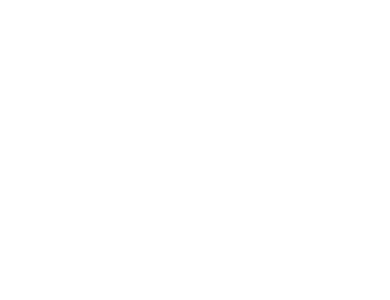
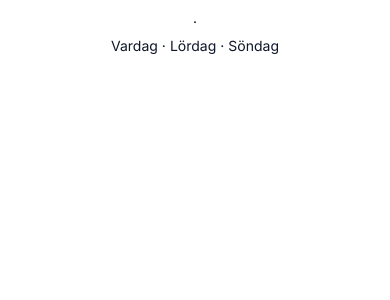
Before and after one commit to Poxie/orminge-grillen, a Next.js app: page / in a window 390 px wide. Shown: the top 300 px of the page. Built offline with nearby package versions, Linux system fonts and the light colour scheme.

Commit message:
Add banner

```diff
--- a/app/globals.css
+++ b/app/globals.css
@@ -1,3 +1,9 @@
 @tailwind base;
 @tailwind components;
 @tailwind utilities;
+
+@layer base {
+  .main-width {
+    @apply w-main max-w-main mx-auto;
+  }
+}
--- a/app/layout.tsx
+++ b/app/layout.tsx
@@ -1,6 +1,7 @@
 import type { Metadata } from "next";
 import { Inter } from "next/font/google";
 import "./globals.css";
+import Banner from "@/components/banner";
 
 const inter = Inter({ subsets: ["latin"] });
 
@@ -16,7 +17,10 @@
 }>) {
   return (
     <html lang="en">
-      <body className={inter.className}>{children}</body>
+      <body className={inter.className}>
+        <Banner />
+        {children}
+      </body>
     </html>
   );
 }
--- /dev/null
+++ b/components/banner/index.tsx
@@ -0,0 +1,53 @@
+import React from "react";
+
+const MAPS_LINK = "https://www.google.com/maps/search/?api=1&query=ormingegrillen";
+export default function Banner() {
+    const phoneNumber = process.env.NEXT_PUBLIC_PHONE_NUMBER;
+    const adress = process.env.NEXT_PUBLIC_ADRESS;
+
+    const hours = [
+        { title: 'Vardag', hours: process.env.NEXT_PUBLIC_OPEN_NORMAL },
+        { title: 'Lördag', hours: process.env.NEXT_PUBLIC_OPEN_SATURDAY },
+        { title: 'Söndag', hours: process.env.NEXT_PUBLIC_OPEN_SUNDAY },
+    ]
+    return(
+        <div className="bg-primary sticky top-0">
+            <div className="main-width py-3 flex items-center gap-1 flex-col md:flex-row md:justify-between bg-primary text-primary text-sm">
+                <div className="flex gap-1">
+                    <a
+                        href={`tel:${phoneNumber}`}
+                        className="hover:underline"
+                    >
+                        {phoneNumber}
+                    </a>
+                    <span>
+                        ·
+                    </span>
+                    <a
+                        className="hover:underline"
+                        href={MAPS_LINK}
+                        target="_blank"
+                    >
+                        {adress}
+                    </a>
+                </div>
+                <div className="flex gap-1">
+                    {hours.map((hour, index) => (
+                        <React.Fragment key={index}>
+                            {index !== 0 && (
+                                <span>
+                                    ·
+                                </span>
+                            )}
+                            <span>
+                                {hour.title}
+                                {' '}
+                                {hour.hours}
+                            </span>
+                        </React.Fragment>
+                    ))}
+                </div>
+            </div>
+        </div>
+    )
+}
--- a/tailwind.config.ts
+++ b/tailwind.config.ts
@@ -19,6 +19,12 @@
         muted: '#475569',
         light: '#fff',
       },
+      width: {
+        main: '1100px',
+      },
+      maxWidth: {
+        main: '90%',
+      }
     },
   },
   plugins: [],
```
Also changed, not shown: environment.d.ts (added, +13 -0 lines), 1 other file (tests, documents, lock files or other folders).
